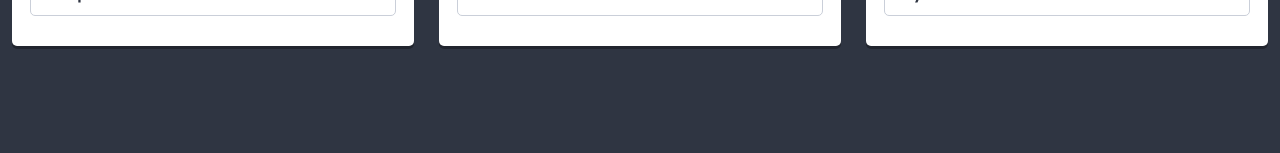
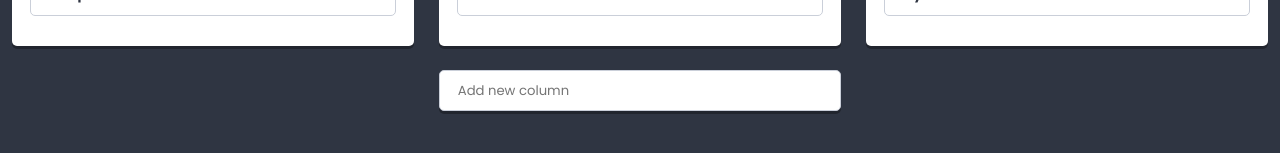
Before and after one commit to n-a-z/kodilla_13_React-Router_toDoList, a React app: page / in a window 1280 px wide. Shown: the part 571-724 px from the top of the page. Built offline with nearby package versions, Linux system fonts and the light colour scheme.

Commit message:
Add reducer and redux creator for columns

```diff
--- a/src/components/Column/Column.js
+++ b/src/components/Column/Column.js
@@ -1,6 +1,6 @@
 import React from 'react';
 import styles from './Column.scss';
-//import { settings } from '../../data/dataStore';
+import { settings } from '../../data/dataStore';
 import PropTypes from 'prop-types';
 import Card from '../Card/Card.js';
 //import Creator from '../Creator/Creator.js';
@@ -11,6 +11,10 @@ class Column extends React.Component {
     title: PropTypes.string,
     icon: PropTypes.string,
     cards: PropTypes.array,
+  };
+
+  static defaultProps = {
+    icon: settings.defaultColumnIcon,
   };
 
   render() {
--- a/src/components/List/List.js
+++ b/src/components/List/List.js
@@ -5,7 +5,7 @@ import ReactHtmlParser from 'react-html-parser';
 import Hero from '../Hero/Hero.js';
 import PropTypes from 'prop-types';
 import Column from '../Column/ColumnContainer.js';
-//import Creator from '../Creator/Creator.js';
+import Creator from '../Creator/Creator.js';
 
 class List extends React.Component {
   static propTypes = {
@@ -13,6 +13,7 @@ class List extends React.Component {
     image: PropTypes.string,
     description: PropTypes.node,
     columns: PropTypes.array,
+    addColumn: PropTypes.func,
   };
 
   static defaultProps = {
@@ -20,7 +21,7 @@ class List extends React.Component {
   };
 
   render() {
-    const { title, image, description, columns } = this.props;
+    const { title, image, description, columns, addColumn } = this.props;
     return (
       <section className={styles.component}>
         <Hero titleText={title} imageUrl={image} />
@@ -30,14 +31,12 @@ class List extends React.Component {
             <Column key={columnData.id} {...columnData} />
           ))}
         </div>
-        {/*
         <div className={styles.creator}>
           <Creator
             text={settings.columnCreatorText}
-            action={title => this.addColumn(title)}
+            action={addColumn}
           />
         </div>
-          */}
       </section>
     );
   }
--- a/src/components/List/ListContainer.js
+++ b/src/components/List/ListContainer.js
@@ -1,11 +1,22 @@
 import { connect } from 'react-redux';
 import List from './List';
-
-export const getColumnsForList = ({ columns }, listId) =>
-  columns.filter((column) => column.listId == listId);
+import {
+  getColumnsForList,
+  createActionAddColumn,
+} from '../../redux/columnsRedux.js';
 
 const mapStateToProps = (state, props) => ({
   columns: getColumnsForList(state, props.id),
 });
 
-export default connect(mapStateToProps)(List);
+const mapDispatchToProps = (dispatch, props) => ({
+  addColumn: (title) =>
+    dispatch(
+      createActionAddColumn({
+        listId: props.id,
+        title,
+      })
+    ),
+});
+
+export default connect(mapStateToProps, mapDispatchToProps)(List);
--- a/src/redux/store.js
+++ b/src/redux/store.js
@@ -1,5 +1,6 @@
 import {combineReducers, createStore} from 'redux';
 import initialStoreData from '../data/dataStore';
+import columnsReducer from './columnsRedux';
 
 // define initial state and shallow-merge initial data
 const initialState = {
@@ -11,6 +12,7 @@ const initialState = {
 
 // define reducers
 const reducers = {
+  columns: columnsReducer,
 };
 
 // add blank reducers for initial state properties without reducers
```
